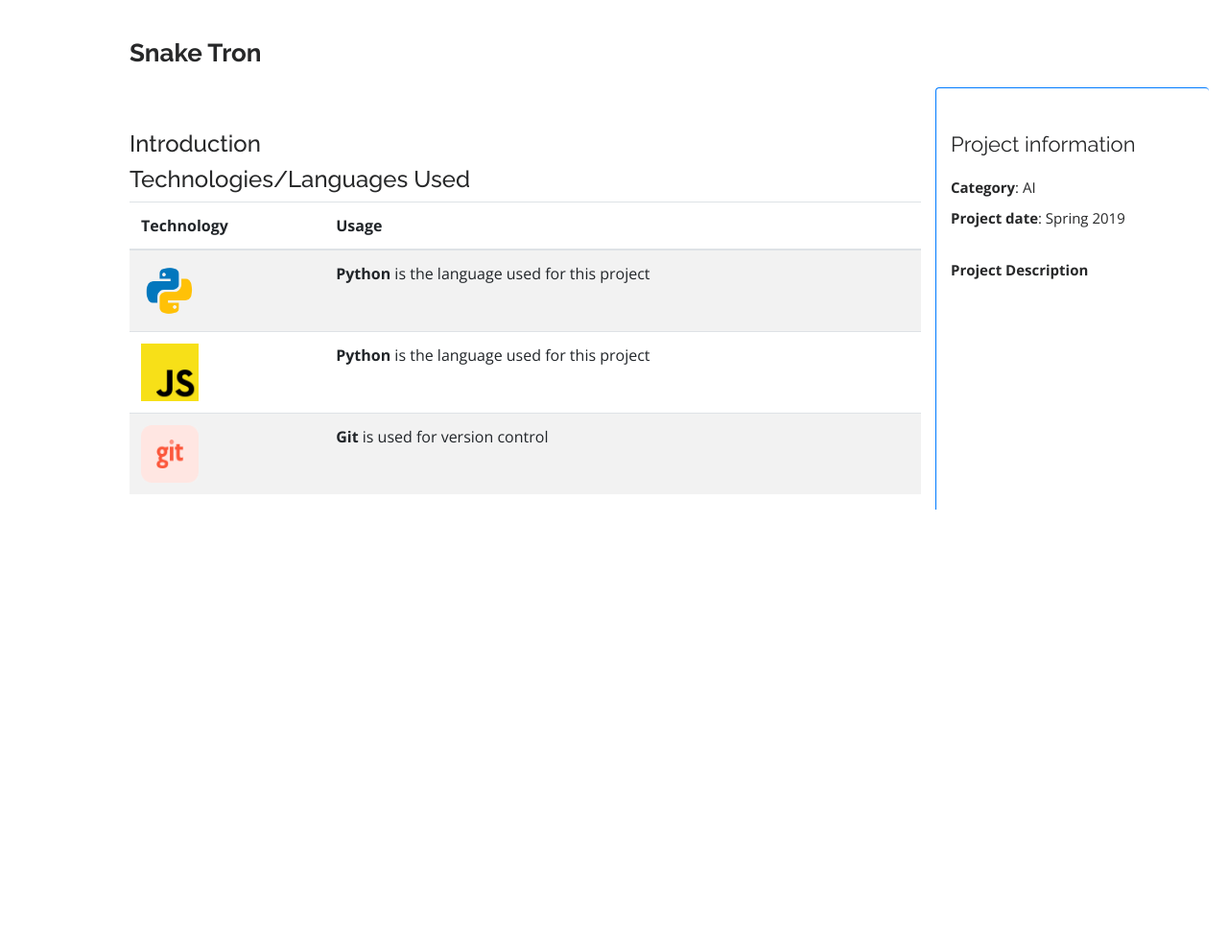
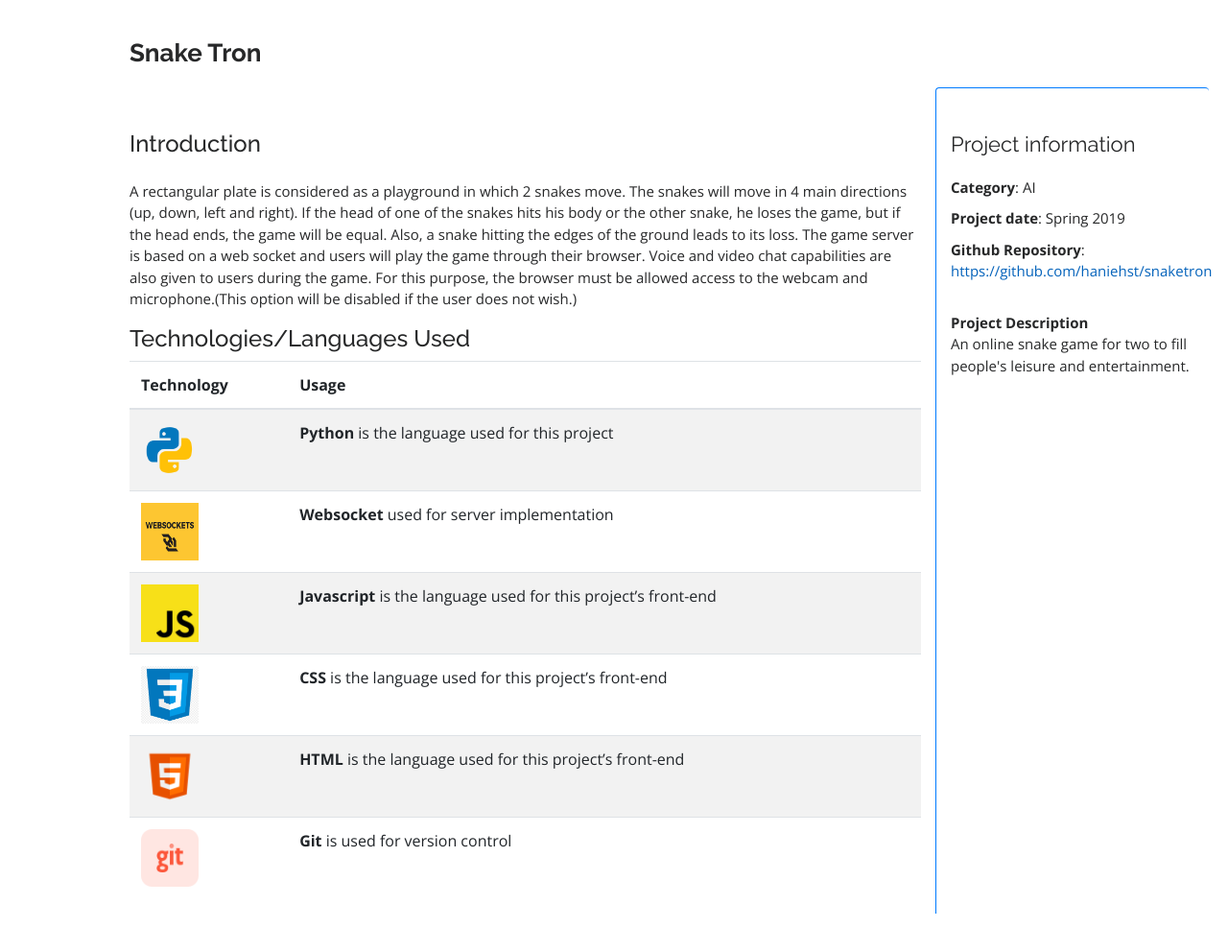
Before and after one commit to haniehst/haniehst.github.io, a Jekyll site: the page built from _projects/tron.md, in a window 1280 px wide. Shown: the whole page at 96% size. Built offline with Jekyll 4.4.1, drawn with Linux system fonts in a browser that asks for light colours; before the commit the page ends 900 px from its top, so only the background shows below that.

Commit message:
technologies updated + game

```diff
--- a/_projects/tron.md
+++ b/_projects/tron.md
@@ -10,17 +10,24 @@ category: AI
 client:
 project-date: Spring 2019
 project-url:
-github-repository:
-full-description:
-
+github-repository: haniehst/snaketron
+full-description: An online snake game for two to fill people's leisure and entertainment.
 ---
 #### Introduction
-
+A rectangular plate is considered as a playground in which 2 snakes move. The snakes will move in 4 main directions (up, down, left and right).
+If the head of one of the snakes hits his body or the other snake, he loses the game, but if the head ends, the game will be equal.
+Also, a snake hitting the edges of the ground leads to its loss.
+The game server is based on a web socket and users will play the game through their browser.
+Voice and video chat capabilities are also given to users during the game.
+For this purpose, the browser must be allowed access to the webcam and microphone.(This option will be disabled if the user does not wish.)
 #### Technologies/Languages Used
 
 {: .table .table-striped}
 | Technology | Usage |
 |------------------|--------|
 | <img src="{{'assets/img/portfolio/technologies/python.png' | relative_url}}" width="60" height="60"> | **Python** is the language used for this project |
-| <img src="{{'assets/img/portfolio/technologies/js.png' | relative_url}}" width="60" height="60"> | **Python** is the language used for this project |
+| <img src="{{'assets/img/portfolio/technologies/websocket.png' | relative_url}}" width="60" height="60"> | **Websocket** used for server implementation |
+| <img src="{{'assets/img/portfolio/technologies/js.png' | relative_url}}" width="60" height="60"> | **Javascript** is the language used for this project's front-end |
+| <img src="{{'assets/img/portfolio/technologies/css.jpg' | relative_url}}" width="60" height="60"> | **CSS** is the language used for this project's front-end |
+| <img src="{{'assets/img/portfolio/technologies/html.jpeg' | relative_url}}" width="60" height="60"> | **HTML** is the language used for this project's front-end |
 | <img src="{{'assets/img/portfolio/technologies/git.png' | relative_url}}" width="60" height="60"> | **Git** is used for version control |
```
Also changed, not shown: _projects/search-engine.md (+2 -0 lines), _projects/twitter-crawler.md (+2 -2 lines), assets/img/portfolio/technologies/css.jpg (added), assets/img/portfolio/technologies/html.jpeg (added), assets/img/portfolio/technologies/react.png (added), assets/img/portfolio/technologies/websocket.png.
